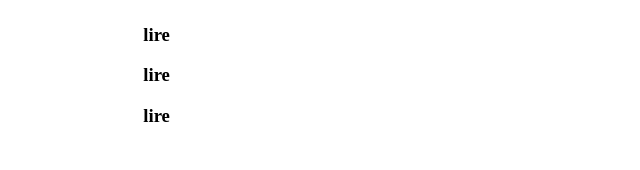
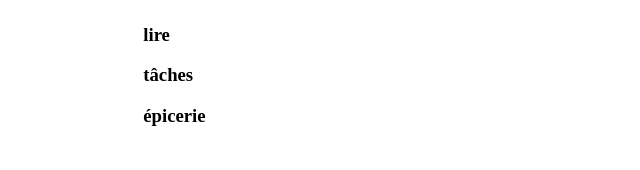
Before and after one commit to WilliamCaouette/tp2_caouettew_devweb, a Vue app: page /#/ in a window 1280 px wide. Shown: the part 158-328 px from the top of the page, without its empty margins (0-640 px from the left). Built offline with nearby package versions, Linux system fonts and the light colour scheme.

Commit message:
installation sur mon poste et ajout d'élément dans la base de donnée

```diff
--- a/package.json
+++ b/package.json
@@ -7,9 +7,9 @@
     "build": "vue-cli-service build"
   },
   "dependencies": {
-    "@vue/cli": "^4.5.13",
+    "@vue/cli": "^4.5.14",
     "core-js": "^3.6.5",
-    "vue": "^3.0.0",
+    "vue": "^3.2.20",
     "vue-router": "^4.0.0-0"
   },
   "devDependencies": {
--- a/src/views/Home.vue
+++ b/src/views/Home.vue
@@ -18,17 +18,62 @@ export default {
         {
           id:0,
           name: "lire",
-          description : "blablalblal",
+          description : "exemple d'utilisation de l'application",
+          deletionDate : null,
+          elements:[
+            {
+              title: "livre 1",
+              isCompleted: false
+            },
+            {
+              title: "livre 2",
+              isCompleted: false
+            },
+            {
+              title: "livre 3",
+              isCompleted: false
+            }
+          ]
         },
         {
           id:1,
-          name: "lire",
-          description : "blablalblal",
+          name: "tâches",
+          description : "exemple d'utilisation de l'application",
+          deletionDate : null,
+          elements:[
+            {
+              title: "lessive",
+              isCompleted: false
+            },
+            {
+              title: "vaissel",
+              isCompleted: false
+            },
+            {
+              title: "cuisine",
+              isCompleted: false
+            }
+          ]
         },
         {
           id:2,
-          name: "lire",
-          description : "blablalblal",
+          name: "épicerie",
+          description : "exemple d'utilisation de l'application",
+          deletionDate : null,
+          elements:[
+            {
+              title: "Lait",
+              isCompleted: false
+            },
+            {
+              title: "Pain",
+              isCompleted: false
+            },
+            {
+              title: "Beurre d'arachide",
+              isCompleted: false
+            }
+          ]
         },
       ]
 
```
Also changed, not shown: 1 other file (tests, documents, lock files or other folders).
